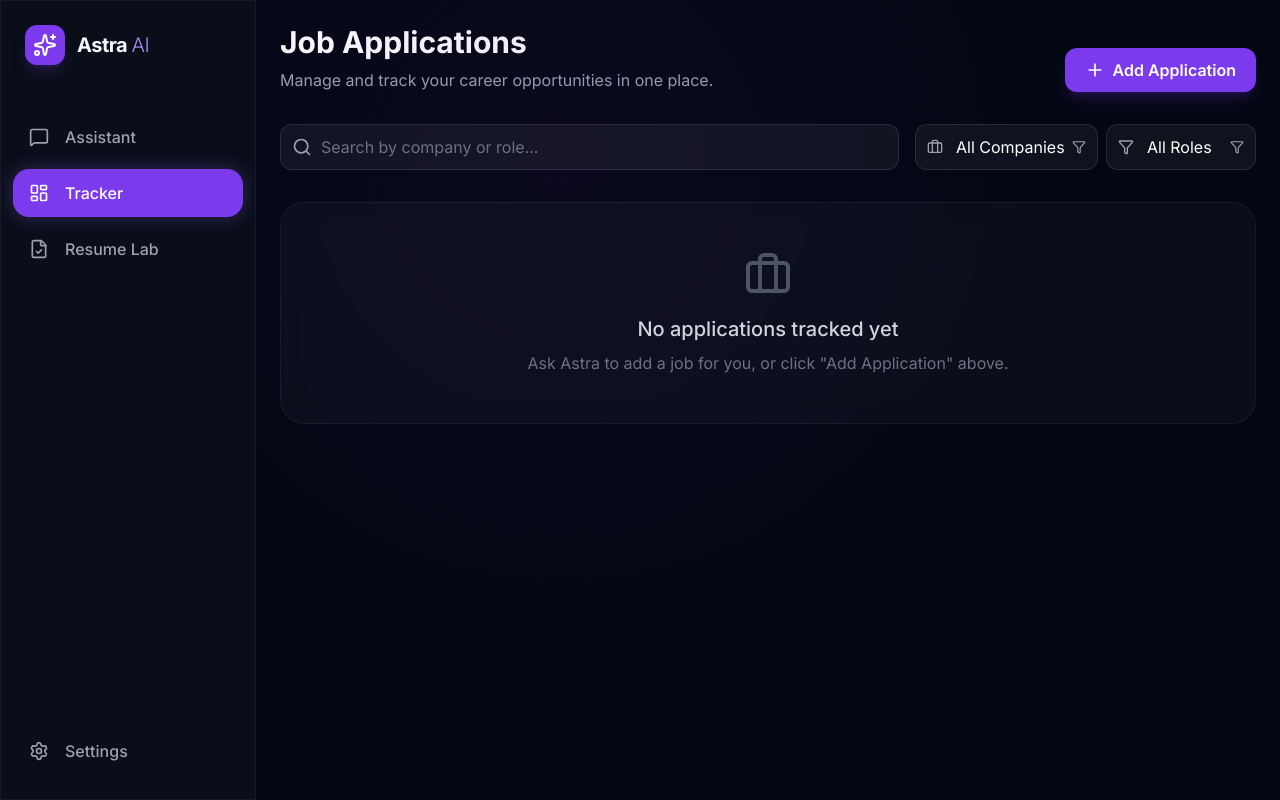
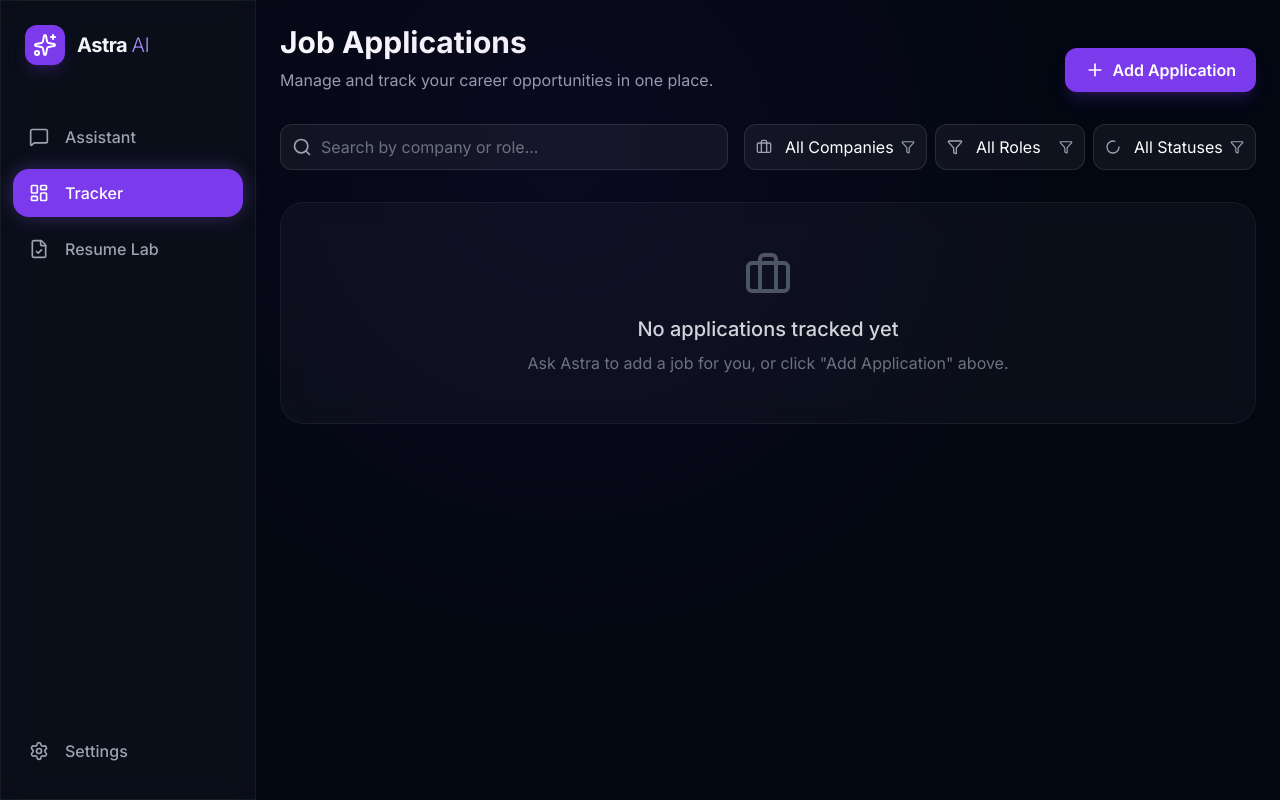
Before and after one commit to Binwin6724/astra-ai, a React (Vite) app: page / in a window 1280 px wide. Both pictures are taken after a click on the button "Tracker". Built offline with nearby package versions, Linux system fonts and the light colour scheme.

Commit message:
feat: Add job application status filter to the dashboard.

```diff
--- a/src/components/JobDashboard.js
+++ b/src/components/JobDashboard.js
@@ -31,10 +31,12 @@ function JobDashboard({
   const [searchTerm, setSearchTerm] = useState('');
   const [selectedCompany, setSelectedCompany] = useState('All');
   const [selectedRole, setSelectedRole] = useState('All');
+  const [selectedStatus, setSelectedStatus] = useState('All');
 
   // Derived filters
   const companies = ['All', ...new Set(applications.map(job => job.company).filter(Boolean))].sort();
   const roles = ['All', ...new Set(applications.map(job => job.role).filter(Boolean))].sort();
+  const statuses = ['All', ...new Set(applications.map(job => job.status).filter(Boolean))].sort();
 
   const filteredApplications = applications.filter(job => {
     const matchesSearch =
@@ -42,8 +44,9 @@ function JobDashboard({
       (job.role?.toLowerCase() || '').includes(searchTerm.toLowerCase());
     const matchesCompany = selectedCompany === 'All' || job.company === selectedCompany;
     const matchesRole = selectedRole === 'All' || job.role === selectedRole;
+    const matchesStatus = selectedStatus === 'All' || job.status === selectedStatus;
 
-    return matchesSearch && matchesCompany && matchesRole;
+    return matchesSearch && matchesCompany && matchesRole && matchesStatus;
   });
 
   const handleOpenAddModal = () => {
@@ -170,6 +173,27 @@ function JobDashboard({
                 </div>
               </div>
 
+              {/* Status Filter */}
+              <div className="relative min-w-[150px]">
+                <div className="absolute left-3 top-1/2 -translate-y-1/2 pointer-events-none text-gray-400">
+                  <Loader2 size={16} className={selectedStatus !== 'All' ? 'text-violet-400' : ''} />
+                </div>
+                <select
+                  value={selectedStatus}
+                  onChange={(e) => setSelectedStatus(e.target.value)}
+                  className="w-full appearance-none bg-white/5 border border-white/10 rounded-xl py-2.5 pl-10 pr-8 text-white focus:outline-none focus:border-violet-500/50 transition-colors cursor-pointer"
+                >
+                  {statuses.map(status => (
+                    <option key={status} value={status} className="bg-gray-900 text-white">
+                      {status === 'All' ? 'All Statuses' : status}
+                    </option>
+                  ))}
+                </select>
+                <div className="absolute right-3 top-1/2 -translate-y-1/2 pointer-events-none text-gray-400">
+                  <Filter size={14} />
+                </div>
+              </div>
+
               {/* Remove Rejected Button */}
               {applications.some(job => job.status === 'Rejected') && (
                 <button
@@ -228,7 +252,7 @@ function JobDashboard({
         onSave={onSave}
         editingJob={editingJob}
       />
-    </div>
+    </div >
   );
 }
 
```
